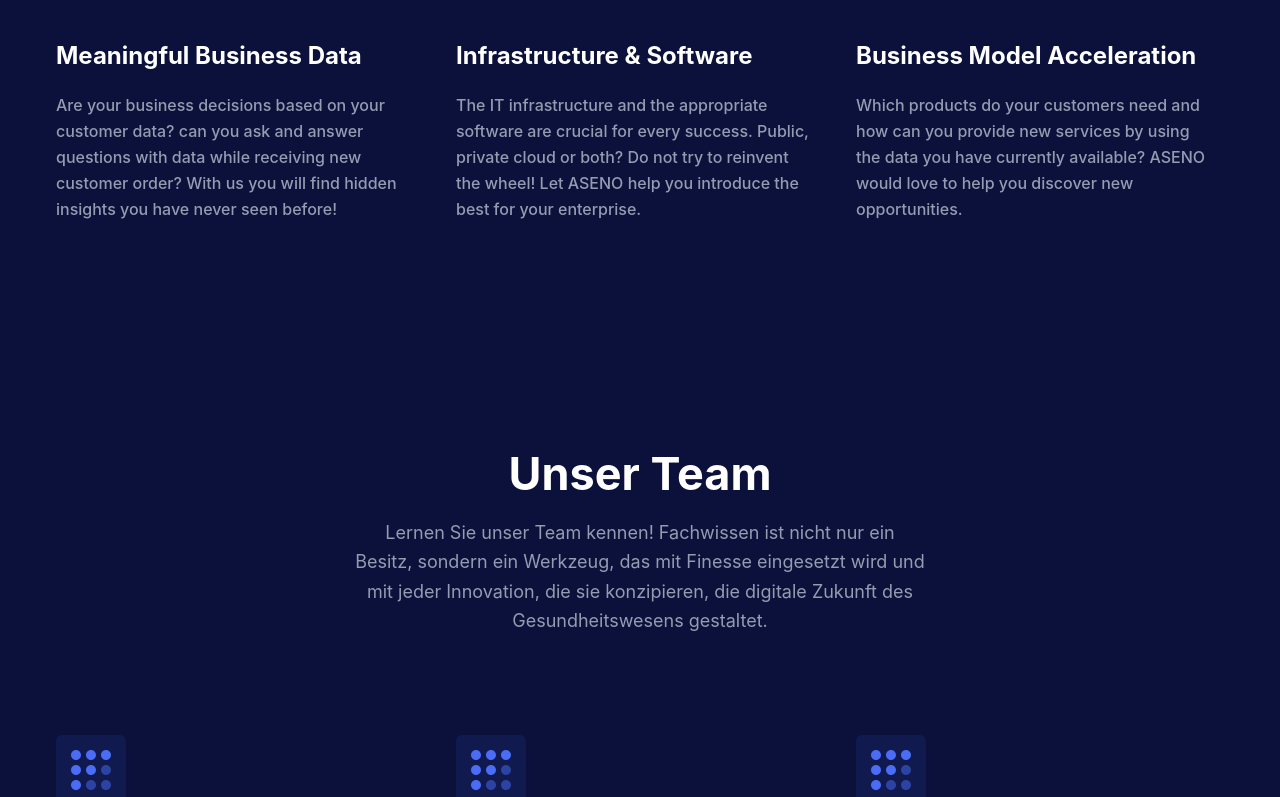
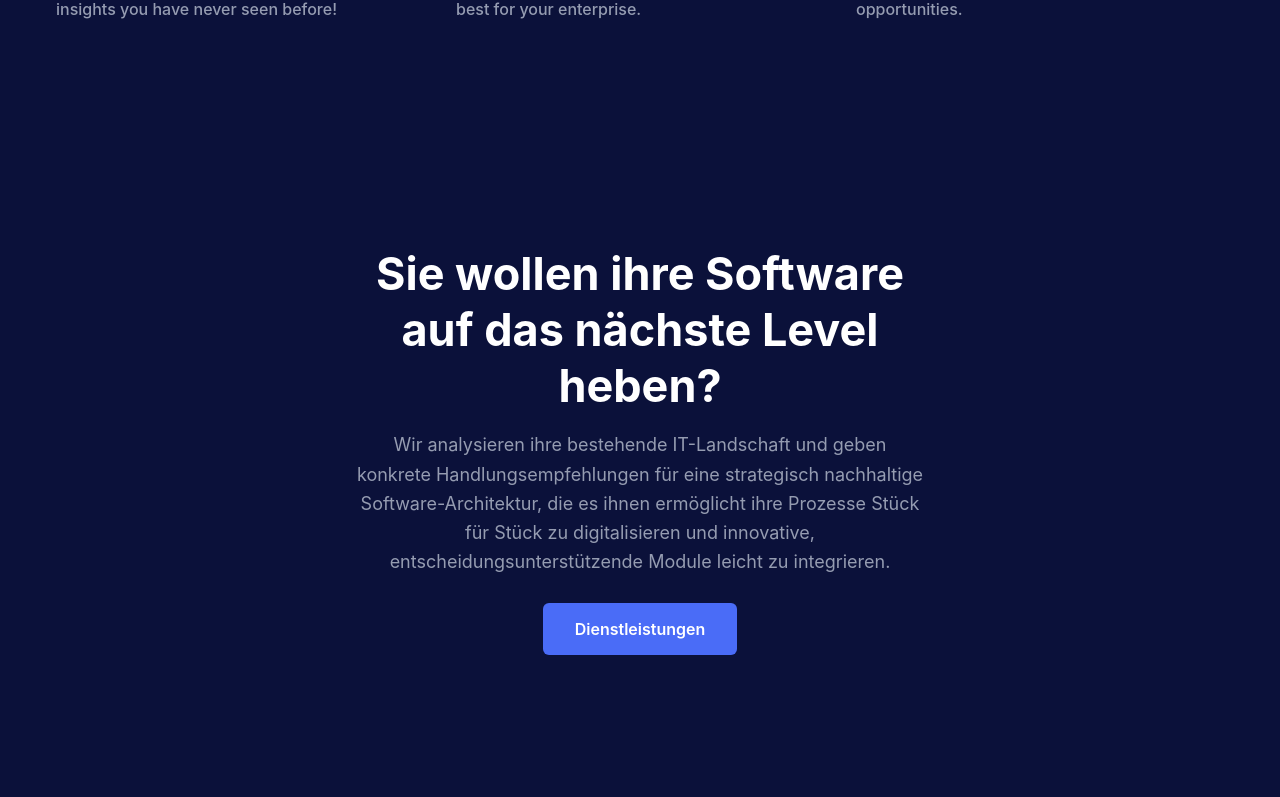
Before and after one commit to aseno-gmbh/aseno-gmbh.github.io, a Next.js app: page / in a window 1280 px wide. Shown: the part 1363-2160 px from the top of the page. Built offline with nearby package versions, Linux system fonts and the light colour scheme.

Commit message:
Zwischenstand + eigene Komponente mit Button

```diff
--- a/app/about/page.jsx
+++ b/app/about/page.jsx
@@ -11,14 +11,14 @@ import aboutOurExperticesList from "./aboutOurExperticesList";
 
 const AboutUsPage = () => {
   const { t } = useTranslation();
-  const title = 'Unsere Werte';
-  const paragraph = 'Wir sind ihre erste Anlaufstelle... ';
-  const title2 = 'Unser IT-Kernkompetenzen';
-  const paragraph2 = '';
+  const title = t('about.values-title');
+  const paragraph = t('about.values-firstLine');
+  const title2 =  t('about.competencies-title');
+  const paragraph2 = t('about.competencies-firstLine');
 
   aboutOurValuesList.forEach((aboutValueEntry => {
-    aboutValueEntry.title = t('about.our-values-titel-' + aboutValueEntry.id);
-    aboutValueEntry.paragraph = t('about.our-values-descrition-' + aboutValueEntry.id);
+    aboutValueEntry.title = t('about.value-list-title-' + aboutValueEntry.id);
+    aboutValueEntry.paragraph = t('about.value-list-descrition-' + aboutValueEntry.id);
   }));
 
   return (
--- a/app/page.jsx
+++ b/app/page.jsx
@@ -1,17 +1,11 @@
 "use client";
-// import AboutSectionOne from "@/components/About/AboutSectionOne";
-// import AboutSectionTwo from "@/components/About/AboutSectionTwo";
-// import Blog from "@/components/Blog";
-//import Brands from "@/components/Brands";
 import Team from "@/components/Team";
-// import Contact from "@/components/Contact";
+import Hero from "@/components/Hero";
+import TitleParagrapButtonSection from "@/components/Common/TitleParagraphButtonSection";
+import Testimonials from "@/components/Testimonials";
 import Features from "@/components/Features";
 import featuresData from "@/components/Features/featuresData";
-import Hero from "@/components/Hero";
-// import Pricing from "@/components/Pricing";
-import Testimonials from "@/components/Testimonials";
 import { useTranslation } from 'react-i18next';
-// import Video from "@/components/Video";
 //import { Inter } from "@next/font/google";
 
 //const inter = Inter({ subsets: ["latin"] });
@@ -20,8 +14,9 @@ export default function Home() {
   const { t } = useTranslation();
   return (
     <>
-      <Hero />
+      <Hero title={t('home.asenoTitle')} paragraph={t('home.firstLine')} linkPath={'/about'} linkName={t('menuData.about')} />
       <Features featuresData={featuresData} title={t('about.title')} paragraph={t('about.firstLine')}/>
+      <TitleParagrapButtonSection title={t('home.identificationQuestion')} paragraph={t('home.identificationFirstLine')} linkPath={'/services'} linkName={t('menuData.services')}/>
       {/* <Video />
       <Brands /> */}
       {/* <AboutSectionOne />
--- /dev/null
+++ b/components/Common/SectionTitleWithButton.jsx
@@ -0,0 +1,38 @@
+import Link from "next/link";
+
+const SectionTitleWithButton = ({
+  title,
+  paragraph,
+  width = "570px",
+  center,
+  mb = "100px",
+  linkPath,
+  linkName
+}) => {
+  return (
+    <>
+      <div
+        className={`wow fadeInUp w-full ${center ? "mx-auto text-center" : ""}`}
+        data-wow-delay=".1s"
+        style={{ maxWidth: width, marginBottom: mb }}
+      >
+        <h2 className="mb-4 text-3xl font-bold !leading-tight text-black dark:text-white sm:text-4xl md:text-[45px]">
+          {title}
+        </h2>
+        <p className="text-base !leading-relaxed text-body-color md:text-lg">
+          {paragraph}
+        </p>
+        <p className="mt-10">
+        <Link
+          href={linkPath}
+          className="rounded-md bg-primary py-4 px-8 text-base font-semibold text-white duration-300 ease-in-out hover:bg-primary/80"
+        >
+          {linkName}
+        </Link>
+        </p>
+      </div>
+    </>
+  );
+};
+
+export default SectionTitleWithButton;
--- /dev/null
+++ b/components/Common/TitleParagraphButtonSection.jsx
@@ -0,0 +1,24 @@
+import SectionTitleWithButton from "../Common/SectionTitleWithButton";
+
+const TitleParagrapButtonSection = ({title, paragraph, linkPath, linkName}) => {
+  return (
+    <>
+      <section
+        id="newSection"
+        className="bg-primary/[.03] py-16 md:py-20 lg:py-28"
+      >
+        <div className="container">
+          <SectionTitleWithButton
+            title={title}
+            paragraph={paragraph}
+            center
+            linkPath={linkPath}
+            linkName={linkName}
+          />
+        </div>
+      </section>
+    </>
+  );
+};
+
+export default TitleParagrapButtonSection;
--- a/components/Services/ServicesSection.jsx
+++ b/components/Services/ServicesSection.jsx
@@ -8,17 +8,17 @@ const ServicesSection = () => {
   const servicesSectionData = [
     {
       id: 1,
-      title: t('services.service-titel-1'),
+      title: t('services.service-title-1'),
       paragraph: t('services.service-description-1')
     },
     {
       id: 2,
-      title: t('services.service-titel-2'),
+      title: t('services.service-title-2'),
       paragraph: t('services.service-description-2')
     },
     {
       id: 3,
-      title: t('services.service-titel-3'),
+      title: t('services.service-title-3'),
       paragraph: t('services.service-description-3')
     }
   ];
--- a/public/locales/de/translation.json
+++ b/public/locales/de/translation.json
@@ -51,28 +51,33 @@
 
   "home": {
     "asenoTitle": "Software Engineering für ein besseres Gesundheitswesen",
-    "firstLine": "Unsere Mission ist es, das Gesundheitswesen durch innovative und bewährte Softwarelösungen zu transformieren. Durch den Einsatz von modernsten Technologien wie künstliche Intelligenz, Big Data und Cloud Computing wollen wir die Effizienz und Qualität der Gesundheitsversorgung verbessern, um einen nachhaltigen Mehrwert für Patienten, medizinisches Personal und Gesundheitseinrichtungen zu schaffen."
+    "firstLine": "Unsere Mission ist es, das Gesundheitswesen durch innovative und bewährte Softwarelösungen zu transformieren. Durch den Einsatz von modernsten Technologien wie künstliche Intelligenz, Big Data und Cloud Computing wollen wir die Effizienz und Qualität der Gesundheitsversorgung verbessern, um einen nachhaltigen Mehrwert für Patienten, medizinisches Personal und Gesundheitseinrichtungen zu schaffen.",
+    "identificationQuestion": "Sie wollen ihre Software auf das nächste Level heben?",
+    "identificationFirstLine": "Wir analysieren ihre bestehende IT-Landschaft und geben konkrete Handlungsempfehlungen für eine strategisch nachhaltige Software-Architektur, die es ihnen ermöglicht ihre Prozesse Stück für Stück zu digitalisieren und innovative, entscheidungsunterstützende Module leicht zu integrieren."
+
   },
   "about": {
-    "title" : "Ist Ihre jetzige Software-Landschaft bereit für die digitale Zukunft?",
-    "firstLine": "Sie möchten eine erstklassige, Produkt unabhängige Beratung wie ihre Ziel-Software-Landschaft in ihrem Krankenhaus, Reha, Arztpraxis usw. aussehen kann? Und zwar im Rahmen des Buges, welches Sie sich für diese Umstellung vorgenommen haben?",
-    "our-values-titel-1": "Wir setzten auf zukunftssichere und produktunabhängige IT-Lösungen",
-    "our-values-descrition-1": "Wir von Anseno sind absoulte IT-Experten und stellen unsere Expertise dem Gesundheitswesen zur Verfügung, damit mehr zukunftssichere und erstklassige IT-Infrastukturen hier zum Wohle der menschlichen Gesundheit Einzug finden. Wir wollen die moderen Technologien zum Wohle der menschlichen Gesundheit einsetzten.",
-    "our-values-titel-2": "Agile und Transparente Arbeitsweise",
-    "our-values-descrition-2": "Bereits etablierte Software Produkte im Health Care Bereich auf Herz und Niere zu prüfen, ob sie für ihren individuellen Anwendungsfall innovativ und nachhaltig genug sind, ist unsere Leidenschaft. Dabei geht unsere Service weit über die Analyse hinaus: auf Wunsch verbessern wir bereits eingesetzte Produkte, indem wir sie durch geeignete Plug Ins oder Adds On erweitern. So können diese dann auf den besten innovativen technischen Stand in ihre Software-Landschaft integriert werden.",
-     "our-values-titel-3": "Unsere Herzen schlagen für das Gesundheitswesen",
-    "our-values-descrition-3": "Wir von Aseno sind IT-Experten. Aber nicht nur. Wir sind auch sehr gesundheitsbewusst. Unsere Herzen schlagen für das Gesundheitswesen, weil wir die Gesundheit für das wichigste Gut halten, welches wir haben. Und mit unsere Arbeit  wollen wir unseren Teil dazu beitragen, dass eine bessere Gesundheitsvorgung für Alle erzielt werden kann."
+    "values-title" : "Unsere Werte",
+    "values-firstLine": "Wir sind ihre erste Anlaufstelle, wenn Sie sich eine zukunftsweisende und felxible Software-Landschaft in ihrer Gesundheitseinrichtung wünschen.",
+    "value-list-title-2": "Wir setzten auf strategisch kluge und flexible IT-Lösungen",
+    "value-list-descrition-2": "Unsere Mission ist es ihre IT strategisch klug auszurichten. Mit Software-Produkten, die langfristig einen großen Mehrwert für Sie liefern werden. Und zwar übergreifend. Den ihre Software besteht in der Regel nicht nur aus einem Produkt, welches super performant ist. Sondern wo, in welchem Kontext, setzten Sie welches Produkt optimal bei was ein. Und wie einfach interagieren diese miteinander und lassen sich um weitere Funktionalitäten erweitern. Wir sind besste Ansprechpartner, wenn es darum geht ihre IT-Landschaft strategisch klug und zukunftsweisend zu gestalten.",
+    "value-list-title-3": "Agile und Transparente Arbeitsweise",
+    "value-list-descrition-3": "Wir entwickeln, testen und das Wichtigste: wir holen uns immer wieder ihr Kundenfeedback ein! Dank unser agilen und transparenten Arbeitsweise können Sie jederzeit den Fortschritt und die Qualität unsere Arbeit nachvollziehen. Durch regelmäßige Kommunikation und offene Prozesse werden Missverständnisse minimiert, ihr Feedback schnell integriert und unsere gemeinsame Zusammenarbeit verbessert. Dies führt garantiert zu einem Ergebnis, welches Sie im höchsten Maße zufrieden stellen wird.",
+    "value-list-title-1": "Unsere Herzen schlagen für das Gesundheitswesen",
+    "value-list-descrition-1": "Wir von ASENO sind gesundheitsbewusste IT-Experten und unsere Herzen schlagen für das Gesundheitswesen. Uns ist bewusst, das Gesundheit unser höchstes Gut ist, welche wir haben. Und mit unsere IT-Expertise wollen wir dafür sogen, dass mehr zukunftssichere und flexible IT-Systeme im Gesundheitswesen Einzug finden. Damit eine bessere Gesundheitsversorgung für uns Alle erzielt werden kann.",
+    "competencies-title": "Unsere IT-Kernkompetenzen",
+    "competencies-firstLine": "Wir bringen genau die richtige Expertice für zukunftsweisende und felxiblie Software mit."
 
   },
   "services":{
     "title": "Unsere Angebote",
     "firstLine": "Egal ob IT-Beratung, die Verbesserung ihrer jetzigen Software-Landschaft oder die Umsetzung eines neuen Projekts. Wir sind ihr kompetenter Ansprechpartner mit über 20 jähriger IT-Erfahrung.",
-    "service-titel-1" : "Produktunabhängige IT-Beratung",
+    "service-title-1" : "Produktunabhängige IT-Beratung",
     "service-description-1" : "Sie möchten eine erstklassige, produktunabhängige Beratung wie ihre Ziel-Software-Landschaft in ihrem Krankenhaus, Reha, Arztpraxis usw. aussehen kann? Und zwar im Rahmen des Buges den Sie sich für diese Umstellung vorgenommen haben? Wir analysieren ihre bestehende Software-Landschaft und geben konkrete Handlungsempfehlungen für eine strategisch nachhaltige Software-Architektur, die es ihnen ermöglicht ihre Prozesse Stück für Stück zu digitalisieren und innovative, entscheidungsunterstützende Module leicht zu integrieren. Den es gibt nicht das eine Software-Produkt, das alle Anforderungen im Gesundheitssektor abdecken kann. Es ist vielmehr eine Software-Landschaft von unterschiedlichen, heterogenen Produkten, die im Zusammenspiel das Beste auf ihre speziellen Bedürfnisse und Anwendungsfälle erzielen wird. Wir identifizieren die Produkte in ihrer bereits bestehenden Software-Landschaft, die nicht mehr zeitgemäß sind, sich schwer mit anderen Produkten integrieren lassen oder nicht um Innovationen erweitert werden können. Hierfür geben wir eine produktunabhängige Alternativ-Beratung.",
-    "service-titel-2" : "Die strategisch richtige technische Infrastruktur einführen: Cloud-Computing",
+    "service-title-2" : "Die strategisch richtige technische Infrastruktur einführen: Cloud-Computing",
     "service-description-2" : "Viele Organisationen und Abteilungen arbeiten an neuen digitalen Produkten oder planen diese. Die IT-Infrastruktur und die passende Software sind entscheidend für jeden Erfolg. Erfinden Sie das Rad nicht neu! On-Premise-, Cloud- oder Hybrid-Infrastruktur? Enterprise Resource Planning (ERP), Customer Relationship Management (CRM) und viele weitere hervorragende Softwareprodukte stehen Ihnen zur Verfügung und kluge Ingenieure arbeiten jeden Tag hart daran, sie noch besser zu machen. Allerdings gibt es kein Allheilmittel! Welches ist das Beste für Ihr Unternehmen und wie können Sie es aktualisieren, erweitern, migrieren oder von Grund auf neu erstellen? ASENO verfügt über mehr als 15 Jahre Erfahrung in der Entwicklung und Ausführung datenintensiver Anwendungen – sowohl in der privaten als auch in der öffentlichen Cloud. Gerne analysieren wir Ihre Geschäftsanforderungen, teilen Best Practices und helfen Ihnen bei der Einführung der am besten geeigneten Lösung in Ihrem Unternehmen.",
-    "service-title-3": "",
-    "service-description-3": "",
+    "service-title-3": "Analyse, Verbesserung und Integration von Healthcare Produkten",
+    "service-description-3": "Bereits etablierte Software Produkte im Gesundheitswesen auf Herz und Niere zu prüfen, ob sie für ihren individuellen Anwendungsfall innovativ und nachhaltig genug sind, ist unsere Leidenschaft. Dabei geht unsere Service weit über die Analyse hinaus: auf Wunsch verbessern wir bereits eingesetzte Produkte, indem wir sie durch geeignete Plug Ins oder Adds On erweitern. So können diese dann auf den besten innovativen technischen Stand in ihre Software-Landschaft integriert werden.",
     "service-plan-title": "In 5 Schritten zu ihrer strategisch klug ausgerichteten Software-Landschaft",
     "service-plan-firstLine": "Mit diesen einfachen, aber sehr effizienten und agilen 5 Schritten begleiten wir Sie vom Anfang bis zum letzten Schritt.",
     "service-plan-step-1-title": "Schritt 1 - Kostenfreies Kennenlerngespräch",
```
Also changed, not shown: app/about/aboutOurExperticesList.jsx (+4 -4 lines), components/Hero/index.jsx (+5 -5 lines), public/locales/en/translation.json (+13 -7 lines).
